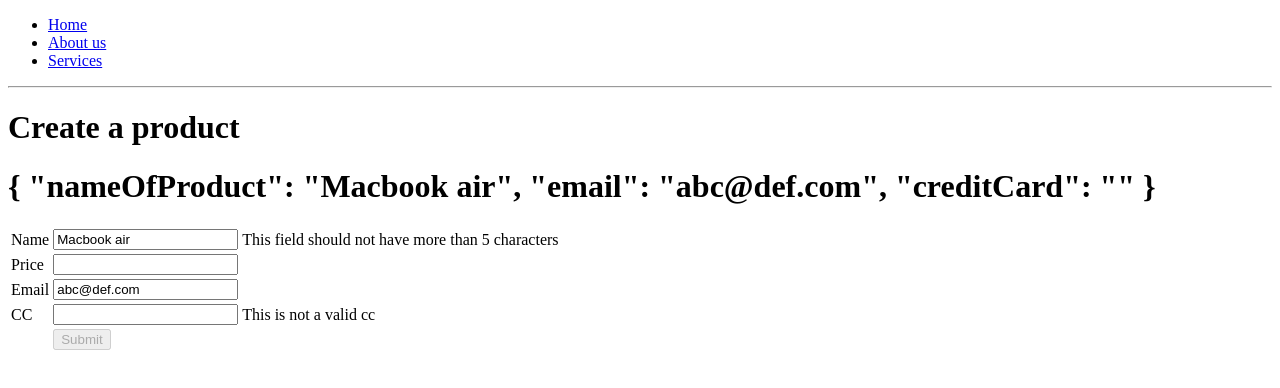
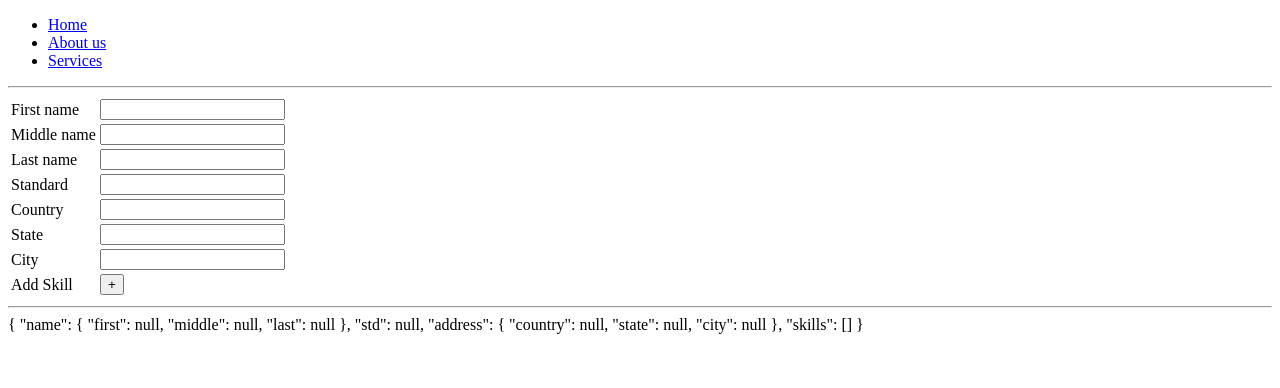
Before and after one commit to mailsangi/angular-app1, an Angular app: page /home in a window 1280 px wide. Shown: the top 388 px of the page. Built offline with nearby package versions, Linux system fonts and the light colour scheme.

Commit message:
Form Group, FormArray etc

```diff
--- /dev/null
+++ b/src/app/home/form.service.ts
@@ -0,0 +1,16 @@
+import { Injectable } from '@angular/core';
+import { FormGroup, FormControl } from '@angular/forms';
+
+@Injectable({
+  providedIn: 'root'
+})
+export class FormService {
+  createForm(arr) {
+    const formGroup = new FormGroup({});
+    for (let index = 0; index < arr.length; index++) {
+      const formControl = new FormControl();
+      formGroup.addControl(arr[index], formControl);
+    }
+    return formGroup;
+  }
+}
--- a/src/app/home/home.component.html
+++ b/src/app/home/home.component.html
@@ -1,70 +1,95 @@
-<h1>
-  Create a product
-</h1>
-<h1>
-  {{ createProduct.value | json }}
-</h1>
 <table>
-  <tbody [formGroup]="createProduct">
+  <tbody [formGroup]="studentRegForm">
+    <ng-container formGroupName="name">
       <tr>
         <td>
-        Name
+          First name
         </td>
         <td>
-        <input formControlName="nameOfProduct" type="text" />
-      </td>
-      <td *ngIf="createProduct.controls.nameOfProduct.errors?.required">
-        This field is required.
-      </td>
-      <td *ngIf="createProduct.controls.nameOfProduct.errors?.maxlength">
-        This field should not have more than 5 characters
+          <input type="text" formControlName="first" />
         </td>
       </tr>
       <tr>
         <td>
-        Price
+          Middle name
         </td>
         <td>
-        <input type="text" />
+          <input type="text" formControlName="middle" />
         </td>
       </tr>
       <tr>
         <td>
-        Email
+          Last name
         </td>
         <td>
-        <input type="text" formControlName="email" />
+          <input type="text" formControlName="last" />
         </td>
-      <td *ngIf="createProduct.controls.email.errors?.email">
-        Please provide a valid email`
+      </tr>
+    </ng-container>
+
+    <tr>
+      <td>
+        Standard
       </td>
-      <td
-        *ngIf="
-          createProduct.controls.email.errors?.required &&
-          createProduct.controls.email.touched
-        "
-      >
-        Email is required.
+      <td>
+        <input formControlName="std" type="text" />
+      </td>
+    </tr>
+    <ng-container formGroupName="address">
+      <tr>
+        <td>
+          Country
+        </td>
+        <td>
+          <input formControlName="country" type="text" />
         </td>
       </tr>
       <tr>
         <td>
-        CC
+          State
         </td>
         <td>
-        <input type="text" formControlName="creditCard" />
-      </td>
-      <td *ngIf="createProduct.controls.creditCard.errors?.creditCard">
-        This is not a valid cc
+          <input formControlName="state" type="text" />
         </td>
       </tr>
       <tr>
-      <td></td>
         <td>
-        <button [disabled]="createProduct.invalid" (click)="submitHandler()">
-          Submit
-        </button>
+          City
+        </td>
+        <td>
+          <input formControlName="city" type="text" />
         </td>
       </tr>
+    </ng-container>
+    <tr>
+      <td>
+        Add Skill
+      </td>
+      <td>
+        <button (click)="addSkillFormControl()">+</button>
+      </td>
+    </tr>
+    <ng-container formArrayName="skills">
+      <tr
+        *ngFor="let x of studentRegForm.controls.skills.controls; let i = index"
+      >
+        <td>
+          {{ i }}
+        </td>
+        <td>
+          <input type="text" [formControlName]="i" />
+        </td>
+        <td
+          *ngIf="studentRegForm.controls.skills.controls[i].errors?.minlength"
+        >
+          should not exceed the limit
+        </td>
+        <td>
+          <button (click)="removeSkillFormControlByIndex(i)">X</button>
+        </td>
+      </tr>
+    </ng-container>
   </tbody>
 </table>
+<hr />
+{{ studentRegForm.value | json }}
--- a/src/app/home/home.component.ts
+++ b/src/app/home/home.component.ts
@@ -1,46 +1,58 @@
 import { Component, OnInit } from '@angular/core';
-import { FormControl, FormGroup, Validators } from '@angular/forms';
+import { FormControl, FormGroup, FormArray, Validators } from '@angular/forms';
 import { CustomValidators } from './CustomValidators';
+import { FormService } from './form.service';
 @Component({
   selector: 'app-home',
   templateUrl: './home.component.html',
   styleUrls: ['./home.component.css']
 })
-export class HomeComponent implements OnInit {
-  createProduct = new FormGroup({
-    nameOfProduct: new FormControl('Macbook air', [
-      Validators.required,
-      Validators.maxLength(5)
-    ]),
-    email: new FormControl('abc@def.com', [
-      Validators.required,
-      Validators.email
-    ]),
-    creditCard: new FormControl('', [CustomValidators.creditCard])
+export class HomeComponent {
+  studentRegForm = new FormGroup({
+    name: new FormGroup({
+      first: new FormControl(),
+      middle: new FormControl(),
+      last: new FormControl()
+    }),
+    std: new FormControl(),
+    address: new FormGroup({
+      country: new FormControl(),
+      state: new FormControl(),
+      city: new FormControl()
+    }),
+    skills: new FormArray([])
   });
-  // nameOfProduct = new FormControl('Macbook air', [
-  //   Validators.required,
-  //   Validators.maxLength(5)
-  // ]);
-  // email = new FormControl('abc@def.com', [
-  //   Validators.required,
-  //   Validators.email
-  // ]);
-  // creditCard = new FormControl('', [CustomValidators.creditCard]);
 
-  constructor() {
-    // console.log(this.nameOfProduct);
-    this.createProduct.valueChanges.subscribe(() => {
-      this.doSomethingImp();
-    });
+  constructor(private formService: FormService) {
+    const form1 = this.formService.createForm([
+      'country',
+      'continent',
+      'planet'
+    ]);
+    console.log('Form1', form1);
+    const form2 = this.formService.createForm(['name', 'gender', 'std']);
+    console.log('Form2', form2);
   }
-
-  ngOnInit(): void {}
-
-  submitHandler() {
-    console.log(this.createProduct);
+  addSkillFormControl() {
+    console.log(this.studentRegForm);
+    const skillFormControlOdd = new FormControl('Writing', [
+      Validators.minLength(5)
+    ]);
+    const skillFormControlEven = new FormControl('Writing', [
+      Validators.minLength(3)
+    ]);
+    if (this.studentRegForm.controls.skills.controls.length % 2 == 0) {
+      (this.studentRegForm.controls.skills as FormArray).push(
+        skillFormControlEven
+      );
+    } else {
+      (this.studentRegForm.controls.skills as FormArray).push(
+        skillFormControlOdd
+      );
+    }
   }
-  doSomethingImp() {
-    console.log('Doing Important work');
+  removeSkillFormControlByIndex(index) {
+    console.log(index);
+    this.studentRegForm.controls.skills.removeAt(index);
   }
 }
```
Lines whose indentation alone changed are shown as unchanged.
